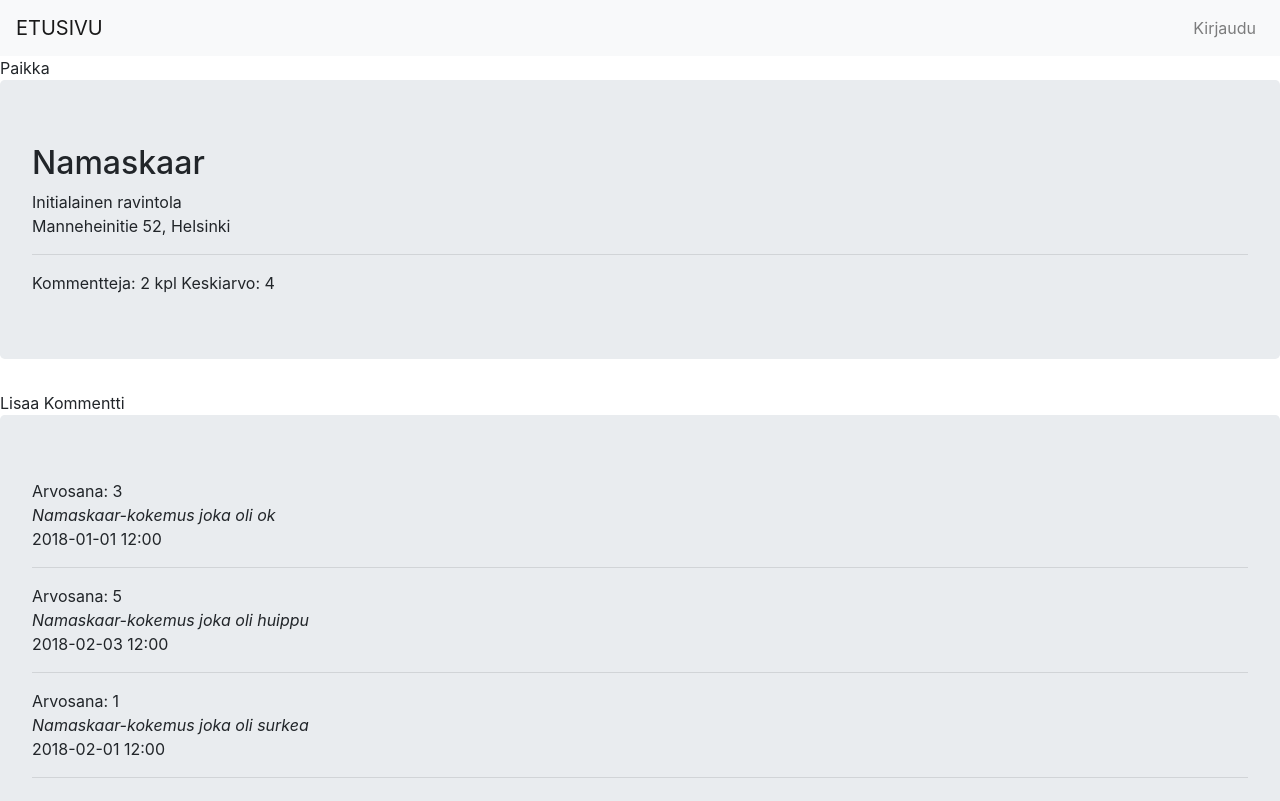
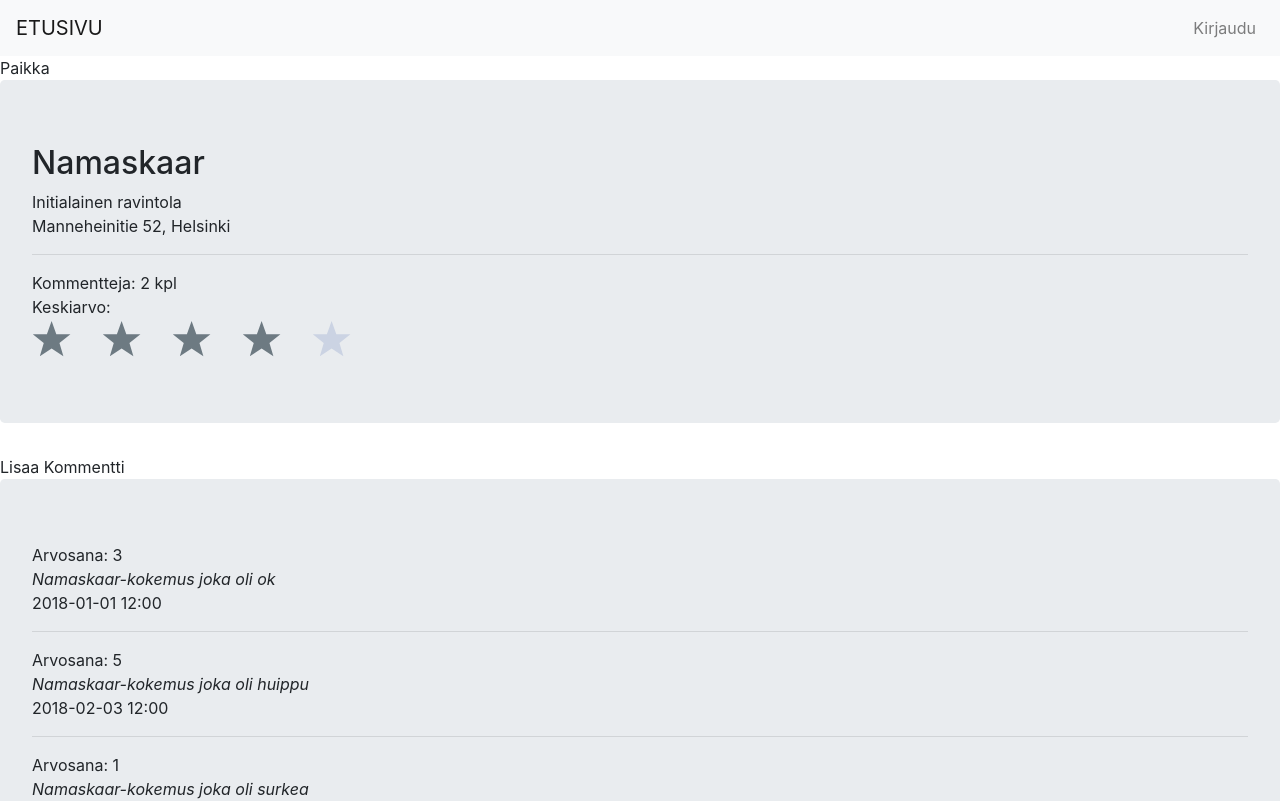
Before and after one commit to jainali/vko7-react, a React (Create React App) app: page /paikat/1 in a window 1280 px wide. Shown: the top 801 px of the page. Built offline with nearby package versions, Linux system fonts and the light colour scheme.

Commit message:
varmuuden vuoksi

```diff
--- a/package.json
+++ b/package.json
@@ -7,8 +7,10 @@
     "bootstrap": "^4.1.3",
     "react": "^16.6.0",
     "react-dom": "^16.6.0",
+    "react-responsive": "^6.0.0",
     "react-router-dom": "^4.3.1",
     "react-scripts": "2.0.5",
+    "react-star-ratings": "^2.3.0",
     "reactstrap": "^6.5.0"
   },
   "scripts": {
--- a/src/components/Paikantiedot.js
+++ b/src/components/Paikantiedot.js
@@ -1,10 +1,12 @@
 import React, { Component } from 'react';
 import { Jumbotron } from 'reactstrap';
+import StarRatings from 'react-star-ratings';
 
 // Paikan tiedot
 // Paikkakuvaus-containerin kautta välitettyjen tietojen muotoilu
 
 class Paikantiedot extends Component {
+
     render() {
         let p = this.props.paikka;
         var keskiarvo = p.ArvostelujenSumma / p.KommenttienMaara
@@ -13,9 +15,15 @@ class Paikantiedot extends Component {
                 <h2>{p.Nimi}</h2>
                 {p.Kuvaus}<br />
                 {p.Katunimi}, {p.Kaupunki}<br />
-                <hr/>
-                Kommentteja: {p.KommenttienMaara} kpl
-                Keskiarvo: {keskiarvo}
+                <hr />
+                Kommentteja: {p.KommenttienMaara} kpl<br/>
+                Keskiarvo:<br/>
+                <StarRatings
+                    rating={keskiarvo}
+                    // rating={3.54}
+                    starDimension="40px"
+                    starSpacing="15px"
+                />
             </Jumbotron>
         );
     }
--- a/src/index.js
+++ b/src/index.js
@@ -4,7 +4,7 @@ import './index.css';
 import App from './App';
 import * as serviceWorker from './serviceWorker';
 import 'bootstrap/dist/css/bootstrap.min.css';
-import { BrowserRouter } from 'react-router-dom'
+import { BrowserRouter } from 'react-router-dom';
 
 ReactDOM.render((
     <BrowserRouter>
```
Also changed, not shown: 1 other file (tests, documents, lock files or other folders).
